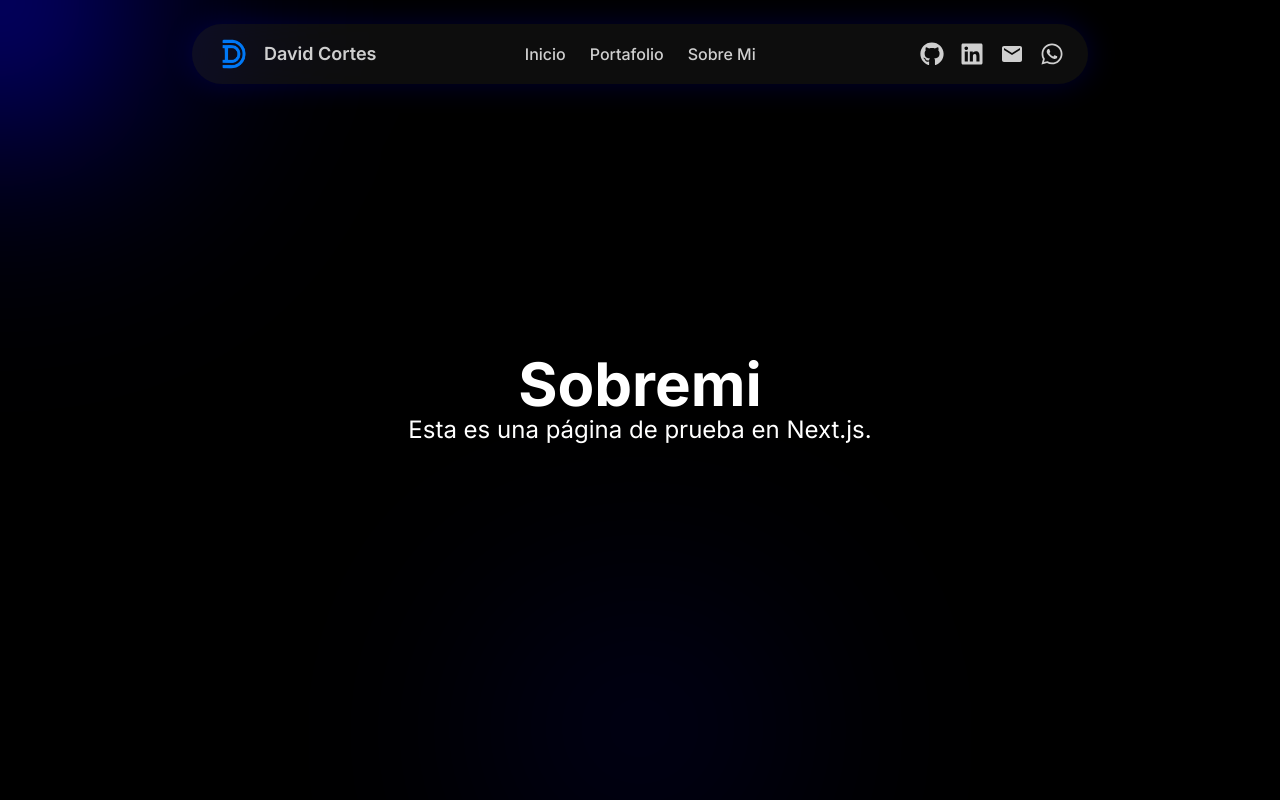
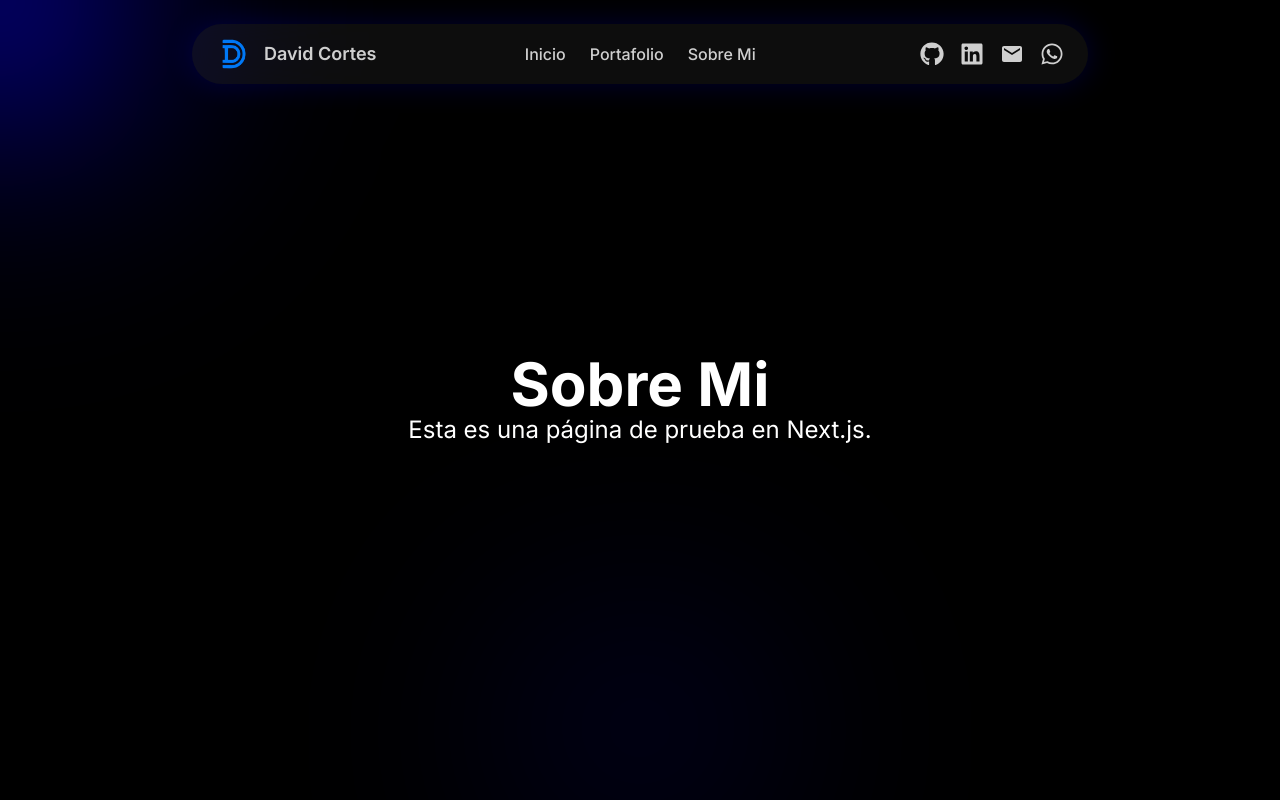
Before and after one commit to DavidCG5/Portafolio-DC, a Next.js app: page /sobremi in a window 1280 px wide. Built offline with nearby package versions, Linux system fonts and the light colour scheme.

Commit message:
feat: corregir nombre del componente y título en la página Sobre Mi; agregar configuración de cSpell

```diff
--- a/src/app/sobremi/page.tsx
+++ b/src/app/sobremi/page.tsx
@@ -1,7 +1,7 @@
-export default function Sobremi() {
+export default function SobreMi() {
   return (
     <div className="flex flex-col items-center justify-center h-screen">
-      <h1 className="text-6xl font-bold">Sobremi</h1>
+      <h1 className="text-6xl font-bold">Sobre Mi</h1>
       <p className="text-2xl">
         Esta es una página de prueba en Next.js.
       </p>
```
